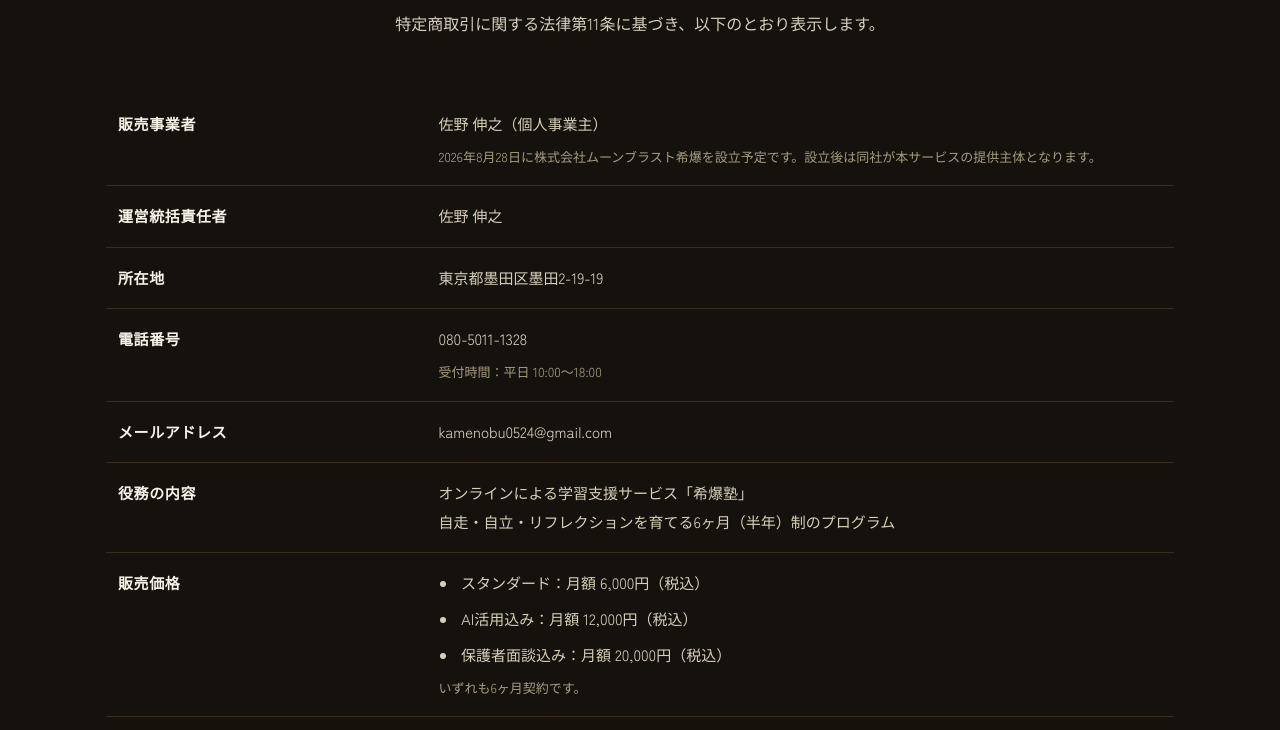
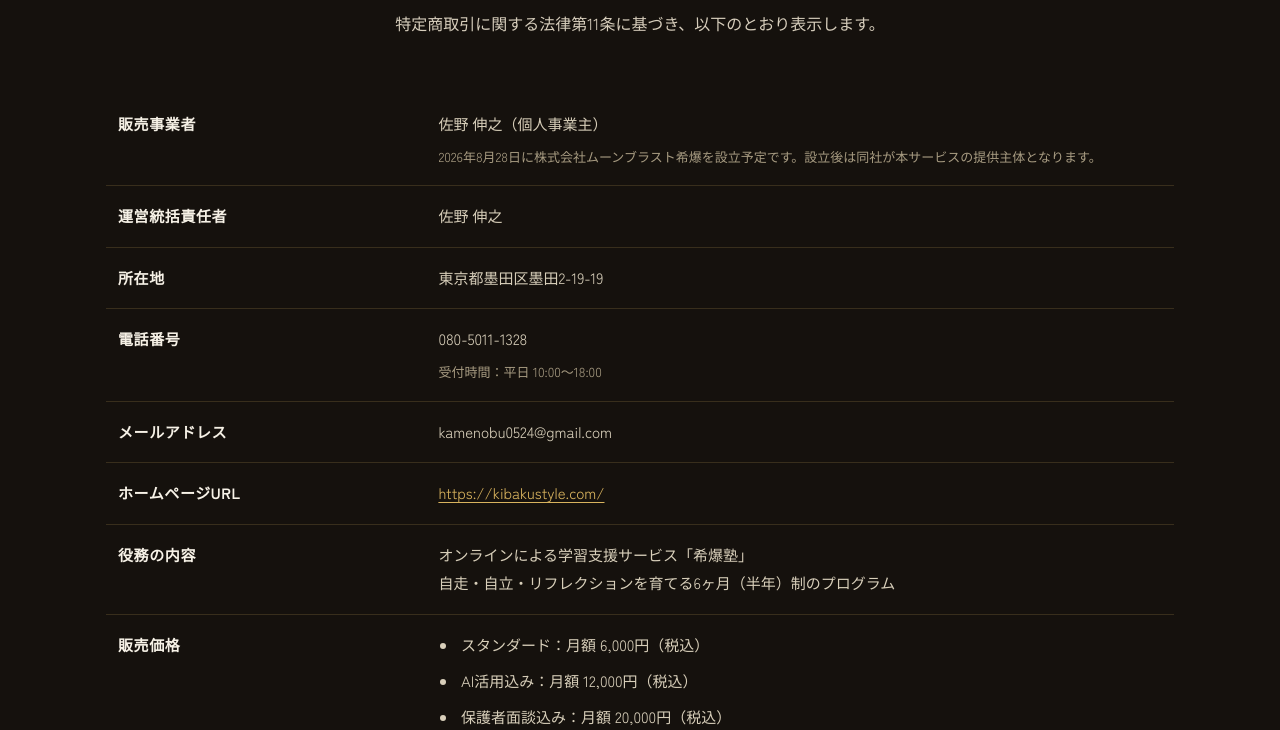
Before and after one commit to tr-1103/kibaku-preview, a plain HTML site: page legal.html in a window 1280 px wide. Shown: the part 358-1088 px from the top of the page. Drawn offline with nearby package versions, Linux system fonts and the light colour scheme; a web font is replaced by a local one.

Commit message:
特商法表記にホームページURL（独自ドメイン）を掲載
独自ドメイン kibakustyle.com を取得しGitHub Pagesへ接続したため、
保留にしていた「ホームページURL」の行を復活させた。
（従来の公開URLは阿部の個人GitHubアカウント名を含んでいたため非掲載としていた）

Co-Authored-By: Claude Opus 5 (1M context) <noreply@anthropic.com>

```diff
--- a/legal.html
+++ b/legal.html
@@ -108,15 +108,11 @@
               <td>kamenobu0524@gmail.com</td>
             </tr>
 
-<!-- ▼ 独自ドメイン取得後に、この位置へ「ホームページURL」の行を復活させる。
-     現在の公開URLは阿部の個人GitHubアカウント名（tr-1103）を含むため、
-     事業者情報として掲載するのは不適切と判断し、行ごと非表示にしている。
-     特商法上、URLの表示は必須項目ではない（必須は氏名・住所・電話番号）。
-        <tr>
-          <th>ホームページURL</th>
-          <td><a href="https://（独自ドメイン）/">https://（独自ドメイン）/</a></td>
-        </tr>
--->
+            <tr>
+              <th>ホームページURL</th>
+              <td><a href="https://kibakustyle.com/">https://kibakustyle.com/</a></td>
+            </tr>
+
             <tr>
               <th>役務の内容</th>
               <td>オンラインによる学習支援サービス「希爆塾」<br>
```
Also changed, not shown: 1 other file.
